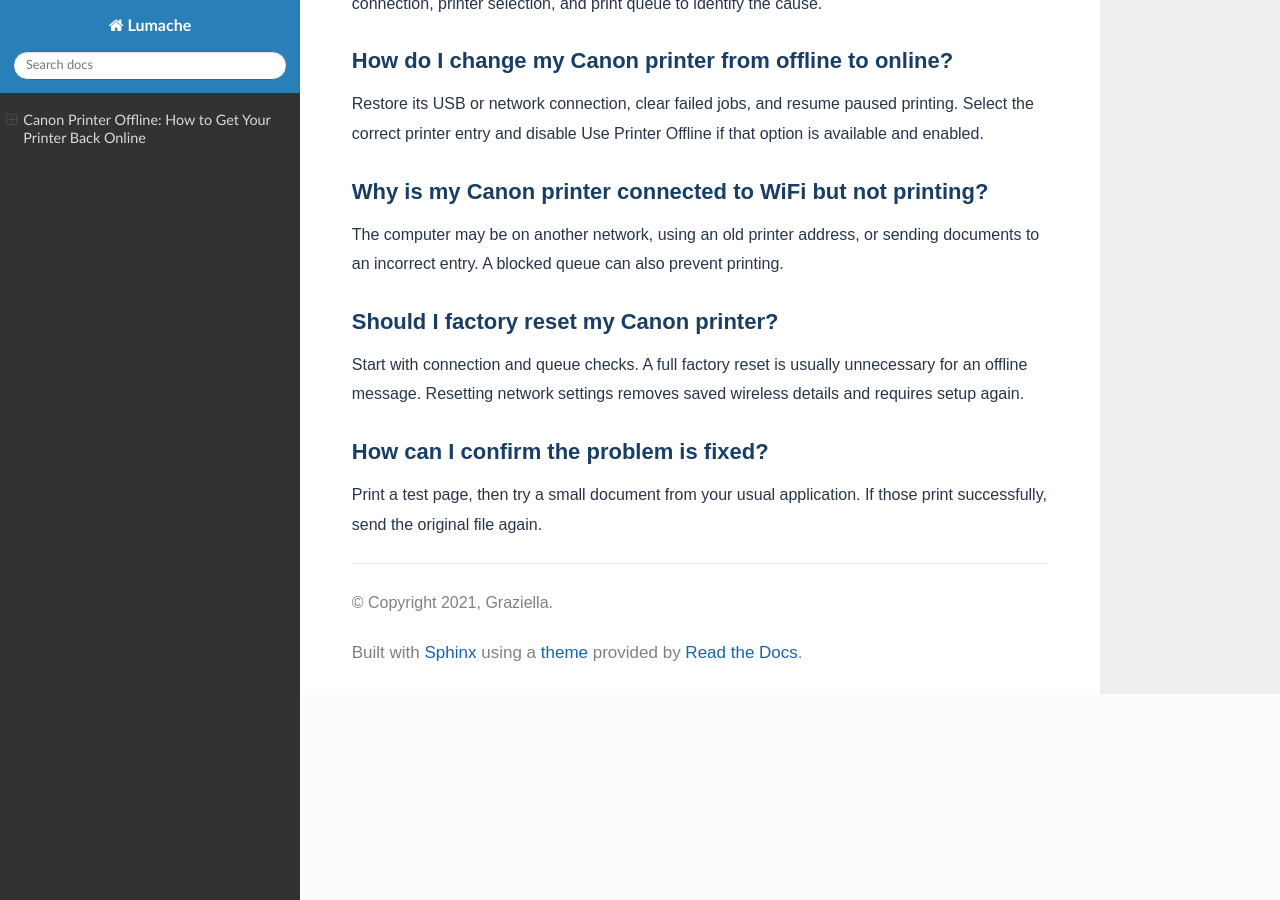
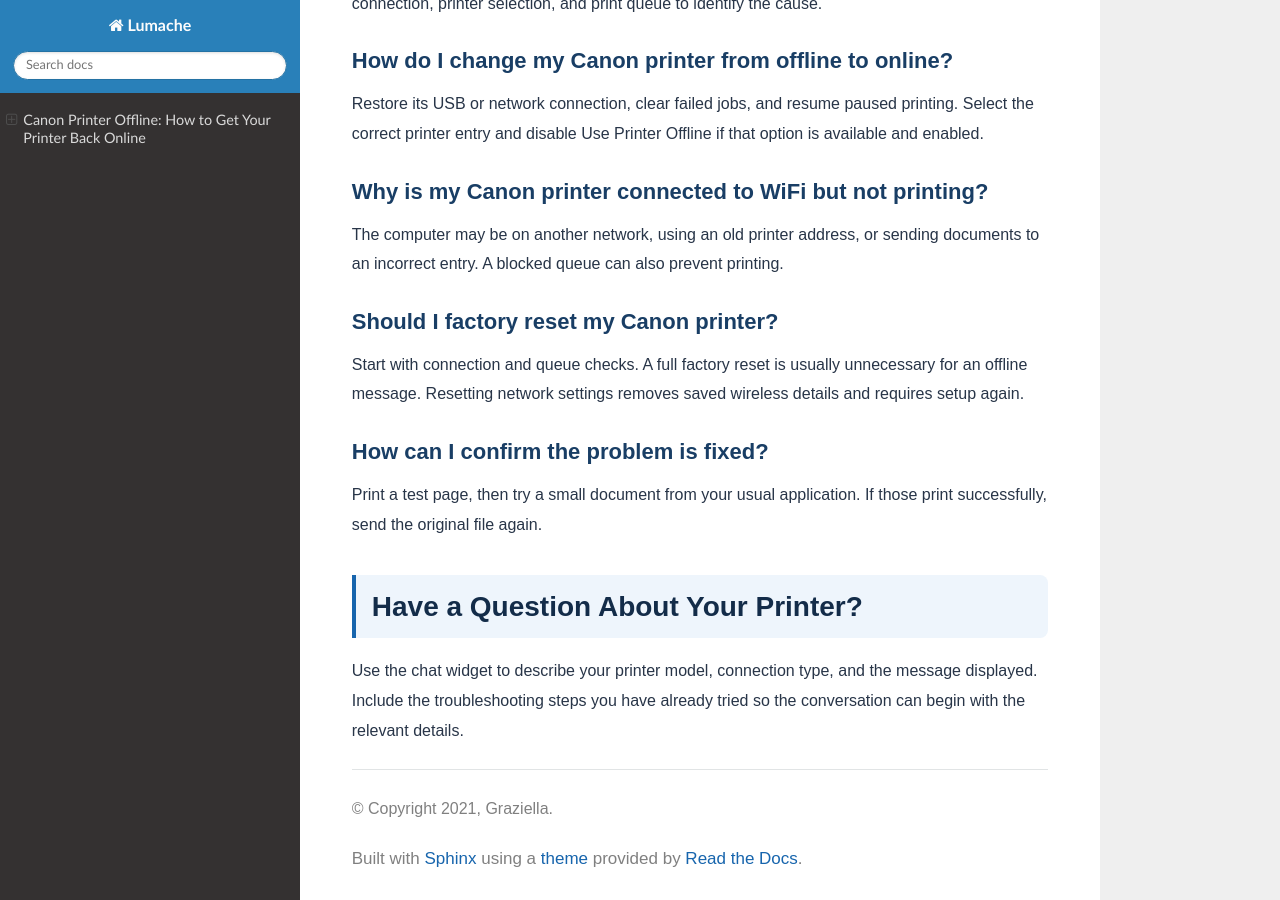
Before and after one commit to instantfast/printerofflinetales, a Sphinx documentation site: the page built from docs/source/index.rst, in a window 1280 px wide and 900 px high, scrolled down 5841 px. Built offline with Sphinx 7.4.7 and the Read the Docs theme 3.1.0, drawn with Linux system fonts in a browser that asks for light colours.

Commit message:
Update index.rst

```diff
--- a/docs/source/index.rst
+++ b/docs/source/index.rst
@@ -181,6 +181,11 @@ How can I confirm the problem is fixed?
 
 Print a test page, then try a small document from your usual application. If those print successfully, send the original file again.
 
+Have a Question About Your Printer?
+-----------------------------------
+
+Use the chat widget to describe your printer model, connection type, and the message displayed. Include the troubleshooting steps you have already tried so the conversation can begin with the relevant details.
+
 .. raw:: html
 
 
```
